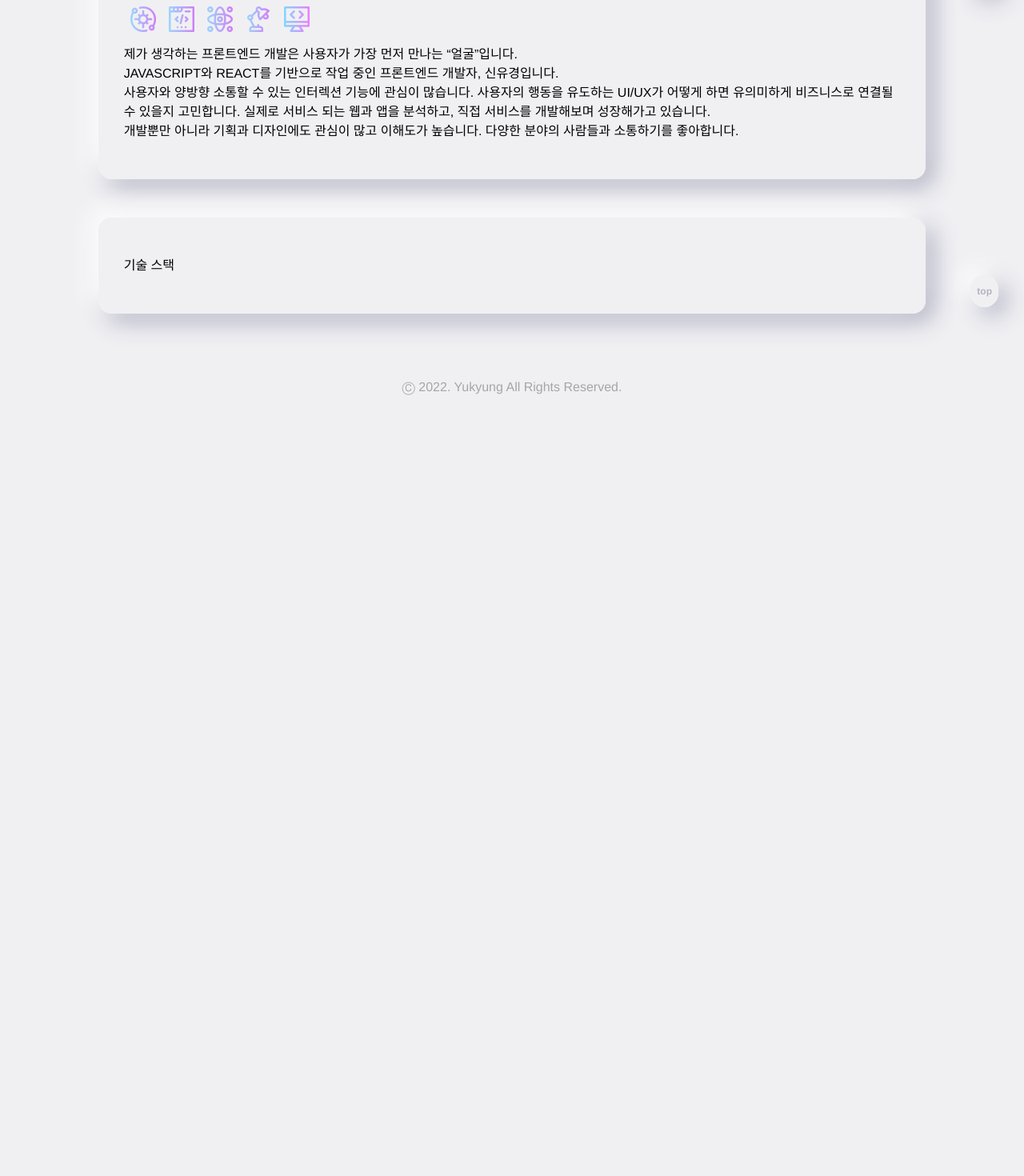
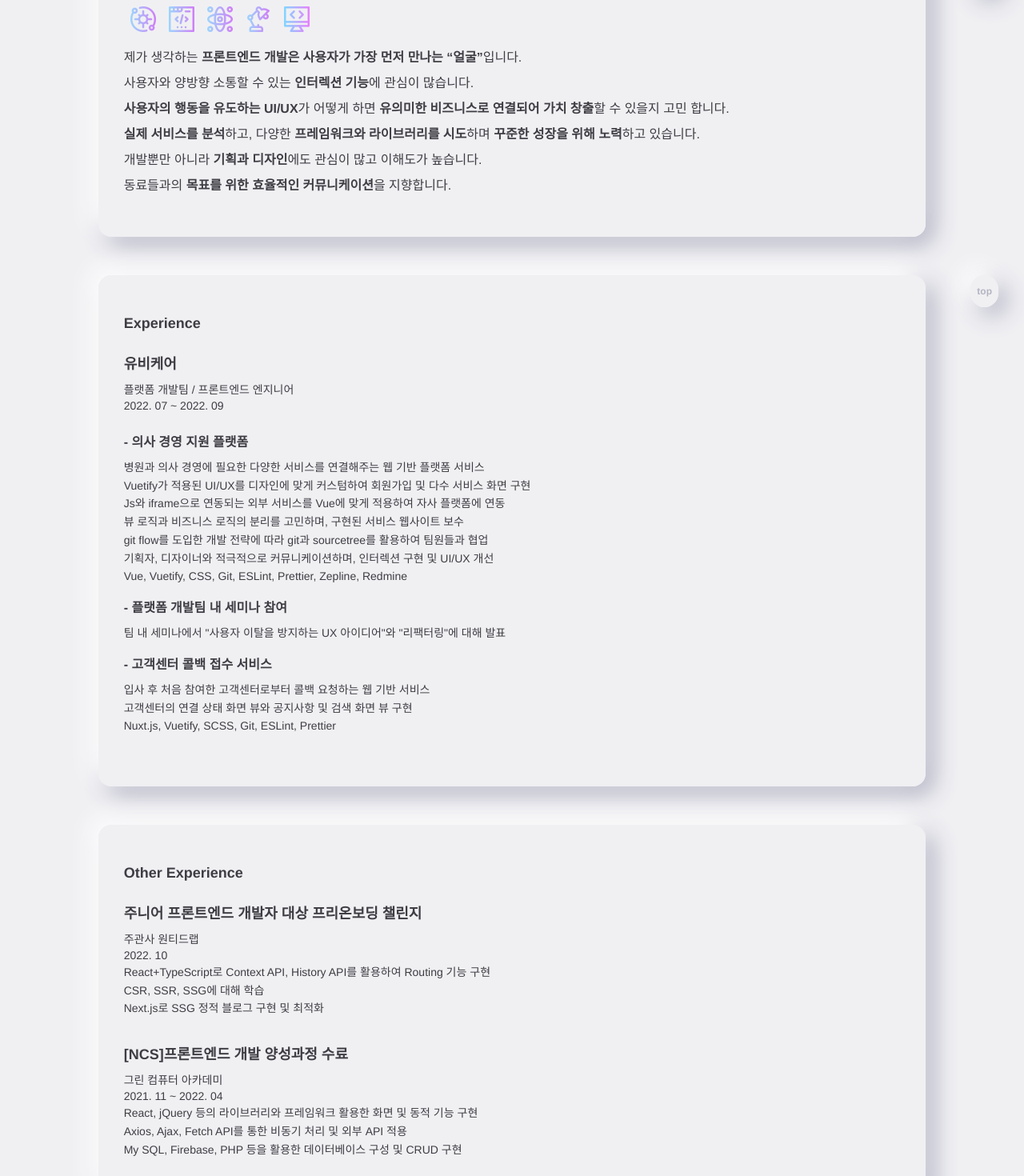
Before and after one commit to Yuuuk94/ssg-blog-next, a Next.js app: page /about in a window 1280 px wide. Shown: the part 320-1790 px from the top of the page at 80% size. Before the commit the page ends 848 px from the top, so only its background shows below. Built offline with nearby package versions, Linux system fonts and the light colour scheme.

Commit message:
style. about

```diff
--- a/components/footer/index.tsx
+++ b/components/footer/index.tsx
@@ -2,7 +2,14 @@ const Footer = () => {
   return (
     <footer className="pb-8">
       <p className="text-center text-gray">
-        Ⓒ 2022. Yukyung All Rights Reserved.
+        Ⓒ 2022. Yukyung All Rights Reserved. |{" "}
+        <a
+          className="hover:text-textMain"
+          href="https://nextjs.org/docs/basic-features/data-fetching/overview"
+          target="_blick"
+        >
+          SSG with Next.js
+        </a>
       </p>
     </footer>
   );
--- a/pages/about/index.tsx
+++ b/pages/about/index.tsx
@@ -18,24 +18,137 @@ const About: NextPage = () => {
           &nbsp;&nbsp;yuuuk94@gmail.com
         </p>
         <AnimetionImg />
-        <p>
-          제가 생각하는 프론트엔드 개발은 사용자가 가장 먼저 만나는
-          “얼굴”입니다.
+        <p className="text-md text-textMain font-light leading-loose">
+          제가 생각하는{" "}
+          <span className="font-bold">
+            프론트엔드 개발은 사용자가 가장 먼저 만나는 “얼굴”
+          </span>
+          입니다.
           <br />
-          JAVASCRIPT와 REACT를 기반으로 작업 중인 프론트엔드 개발자,
-          신유경입니다.
+          사용자와 양방향 소통할 수 있는{" "}
+          <span className="font-bold">인터렉션 기능</span>에 관심이 많습니다.
           <br />
-          사용자와 양방향 소통할 수 있는 인터렉션 기능에 관심이 많습니다.
-          사용자의 행동을 유도하는 UI/UX가 어떻게 하면 유의미하게 비즈니스로
-          연결될 수 있을지 고민합니다. 실제로 서비스 되는 웹과 앱을 분석하고,
-          직접 서비스를 개발해보며 성장해가고 있습니다.
+          <span className="font-bold">사용자의 행동을 유도하는 UI/UX</span>가
+          어떻게 하면{" "}
+          <span className="font-bold">
+            유의미한 비즈니스로 연결되어 가치 창출
+          </span>
+          할 수 있을지 고민 합니다.
           <br />
-          개발뿐만 아니라 기획과 디자인에도 관심이 많고 이해도가 높습니다.
-          다양한 분야의 사람들과 소통하기를 좋아합니다.
+          <span className="font-bold">실제 서비스를 분석</span>
+          하고, 다양한{" "}
+          <span className="font-bold">
+            프레임워크와 라이브러리를 시도
+          </span>하며 <span className="font-bold">꾸준한 성장을 위해 노력</span>
+          하고 있습니다.
+          <br />
+          개발뿐만 아니라 <span className="font-bold">기획과 디자인</span>에도
+          관심이 많고 이해도가 높습니다.
+          <br />
+          동료들과의{" "}
+          <span className="font-bold">목표를 위한 효율적인 커뮤니케이션</span>을
+          지향합니다.
         </p>
       </NeoContent>
       <NeoContent>
-        <div>기술 스택</div>
+        <div>
+          <p className="pb-6 text-lg font-semibold leading-snug text-textMain">
+            Experience
+          </p>
+          <div className="text-textMain">
+            <p className="mb-2 text-lg font-bold">유비케어</p>
+            <p className="text-sm">플랫폼 개발팀 / 프론트엔드 엔지니어</p>
+            <p className="text-sm">2022. 07 ~ 2022. 09 </p>
+            <br />
+            <p className="mb-2 font-bold">- 의사 경영 지원 플랫폼</p>
+            <p className="mb-4 text-sm leading-relaxed">
+              병원과 의사 경영에 필요한 다양한 서비스를 연결해주는 웹 기반
+              플랫폼 서비스
+              <br /> Vuetify가 적용된 UI/UX를 디자인에 맞게 커스텀하여 회원가입
+              및 다수 서비스 화면 구현
+              <br />
+              Js와 iframe으로 연동되는 외부 서비스를 Vue에 맞게 적용하여 자사
+              플랫폼에 연동
+              <br />뷰 로직과 비즈니스 로직의 분리를 고민하며, 구현된 서비스
+              웹사이트 보수
+              <br /> git flow를 도입한 개발 전략에 따라 git과 sourcetree를
+              활용하여 팀원들과 협업
+              <br /> 기획자, 디자이너와 적극적으로 커뮤니케이션하며, 인터렉션
+              구현 및 UI/UX 개선
+              <br />
+              Vue, Vuetify, CSS, Git, ESLint, Prettier, Zepline, Redmine
+            </p>
+            <p className="mb-2 font-bold">- 플랫폼 개발팀 내 세미나 참여</p>
+            <p className="mb-4 text-sm leading-relaxed">
+              팀 내 세미나에서 "사용자 이탈을 방지하는 UX 아이디어"와
+              "리팩터링"에 대해 발표
+            </p>
+            <p className="mb-2 font-bold">- 고객센터 콜백 접수 서비스</p>
+            <p className="mb-4 text-sm leading-relaxed">
+              입사 후 처음 참여한 고객센터로부터 콜백 요청하는 웹 기반 서비스
+              <br />
+              고객센터의 연결 상태 화면 뷰와 공지사항 및 검색 화면 뷰 구현
+              <br />
+              Nuxt.js, Vuetify, SCSS, Git, ESLint, Prettier
+            </p>
+          </div>
+          <p></p>
+        </div>
+      </NeoContent>
+      <NeoContent>
+        <div>
+          <p className="pb-6 text-lg font-semibold leading-snug text-textMain">
+            Other Experience
+          </p>
+          <div className="text-textMain">
+            <p className="mb-2 text-lg font-bold">
+              주니어 프론트엔드 개발자 대상 프리온보딩 챌린지
+            </p>
+            <p className="text-sm">주관사 원티드랩 </p>
+            <p className="text-sm">2022. 10</p>
+            <p className="mb-2 text-sm leading-relaxed">
+              React+TypeScript로 Context API, History API를 활용하여 Routing
+              기능 구현 <br />
+              CSR, SSR, SSG에 대해 학습
+              <br />
+              Next.js로 SSG 정적 블로그 구현 및 최적화
+            </p>
+          </div>
+          <br />
+          <div className="text-textMain">
+            <p className="mb-2 text-lg font-bold">
+              [NCS]프론트엔드 개발 양성과정 수료
+            </p>
+            <p className="text-sm">그린 컴퓨터 아카데미</p>
+            <p className="text-sm">2021. 11 ~ 2022. 04</p>
+            <p className="mb-2 text-sm leading-relaxed">
+              React, jQuery 등의 라이브러리와 프레임워크 활용한 화면 및 동적
+              기능 구현
+              <br />
+              Axios, Ajax, Fetch API를 통한 비동기 처리 및 외부 API 적용
+              <br />
+              My SQL, Firebase, PHP 등을 활용한 데이터베이스 구성 및 CRUD 구현
+            </p>
+          </div>
+        </div>
+      </NeoContent>
+      <NeoContent>
+        <div>
+          <p className="pb-6 text-lg font-semibold leading-snug text-textMain">
+            Skills
+          </p>
+          <p className="mb-2 text-sm text-textMain leading-relaxed">
+            React / Vue / TypeScript / Next.js
+            <br />
+            HTML / CSS / SCSS / JavaScript / jQuery
+            <br />
+            MySQL / Maria DB / Firebase / PHP
+            <br />
+            Git / GitHub
+            <br />
+            Zeplin / XD / Adobe Photoshop
+          </p>
+        </div>
       </NeoContent>
     </Layout>
   );
--- a/pages/posts/[slug].tsx
+++ /dev/null
@@ -1,75 +0,0 @@
-import { useRouter } from "next/router";
-import ErrorPage from "next/error";
-import Header from "../../components/header";
-import Layout from "../../components/common/layout";
-import { getPostBySlug, getAllPosts } from "../../lib/post-api";
-import Head from "next/head";
-import markdownToHtml from "../../lib/markdownToHtml";
-import type PostType from "../../interfaces/post";
-
-type Props = {
-  post: PostType;
-  morePosts: PostType[];
-  preview?: boolean;
-};
-
-export default function Post({ post, morePosts, preview }: Props) {
-  const router = useRouter();
-  if (!router.isFallback && !post?.slug) {
-    return <ErrorPage statusCode={404} />;
-  }
-  return (
-    <Layout>
-      <Head>
-        <title>{post.title}</title>
-        <meta property="og:image" content={post.ogImage.url} />
-      </Head>
-      <p>{post.title}</p>
-      <p>{post.date}</p>
-      <p dangerouslySetInnerHTML={{ __html: post.content }}></p>
-      <img src={post.coverImage} />
-    </Layout>
-  );
-}
-
-type Params = {
-  params: {
-    slug: string;
-  };
-};
-
-export async function getStaticProps({ params }: Params) {
-  const post = getPostBySlug(params.slug, [
-    "title",
-    "date",
-    "slug",
-    "content",
-    "ogImage",
-    "coverImage",
-  ]);
-  const content = await markdownToHtml(post.content || "");
-
-  return {
-    props: {
-      post: {
-        ...post,
-        content,
-      },
-    },
-  };
-}
-
-export async function getStaticPaths() {
-  const posts = getAllPosts(["slug"]);
-
-  return {
-    paths: posts.map((post) => {
-      return {
-        params: {
-          slug: post.slug,
-        },
-      };
-    }),
-    fallback: false,
-  };
-}
```
